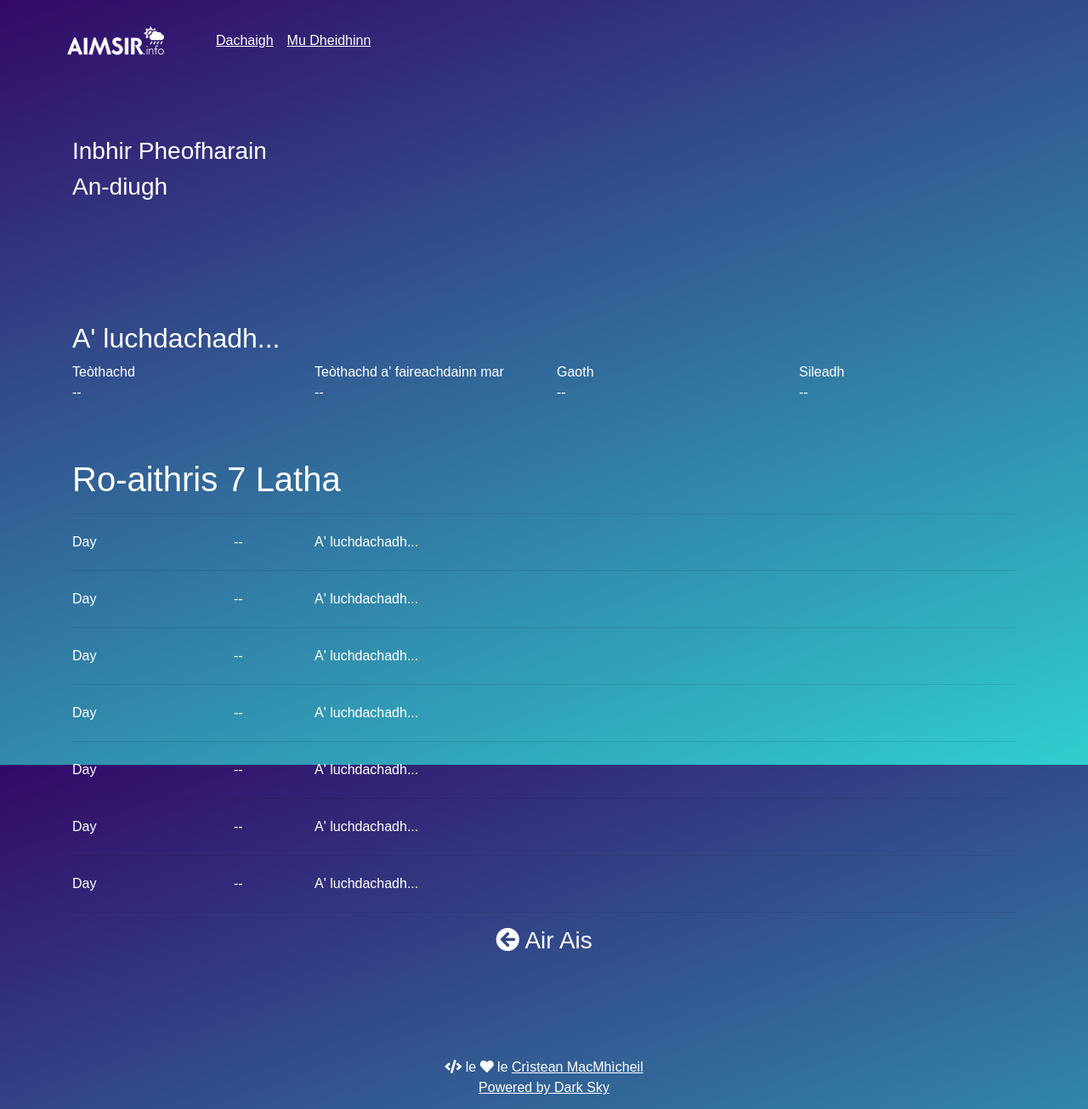
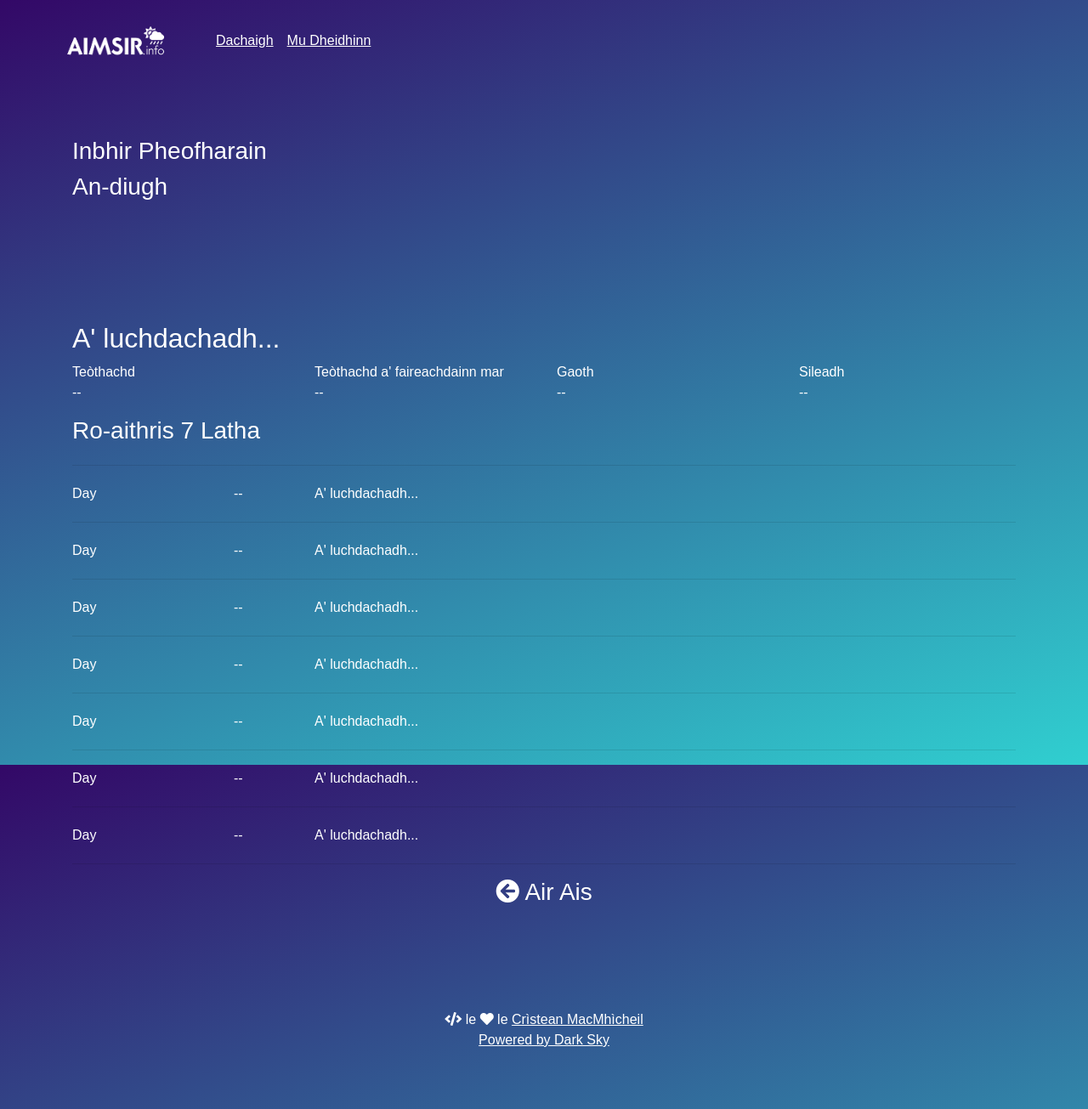
Before and after one commit to angeidheal/aimsir, a Jekyll site: the page built from baile/inbhir-pheofharain.html, in a window 1280 px wide. Shown: the whole page at 85% size. Built offline with Jekyll 4.4.1, drawn with Linux system fonts in a browser that asks for light colours; nearby versions of some CDN libraries; a script that is not in the unit is left out.

Commit message:
Update inbhir-pheofharain.html

```diff
--- a/baile/inbhir-pheofharain.html
+++ b/baile/inbhir-pheofharain.html
@@ -34,8 +34,10 @@ permalink: /baile/inbhir-pheofharain/
     </div>
   </div>
 
-  <div class="future">
-      <h1>Ro-aithris 7 Latha</h1>
+  <div class="row center">
+    <div class="col-md-12">
+      <h3>Ro-aithris 7 Latha</h3>
+    </div>
   </div>
 
   <hr/>
```
